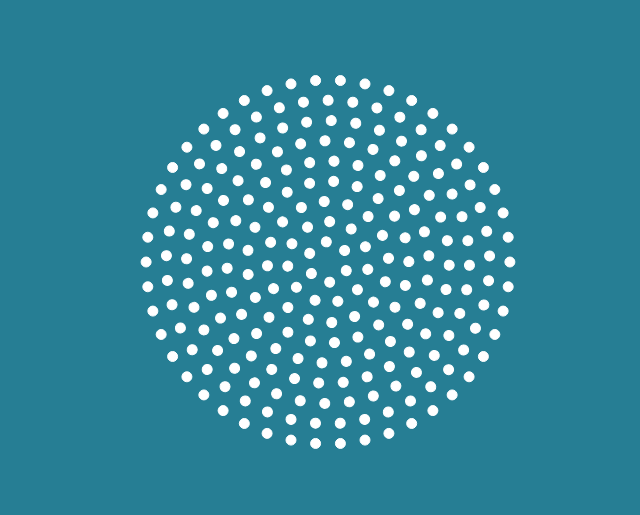
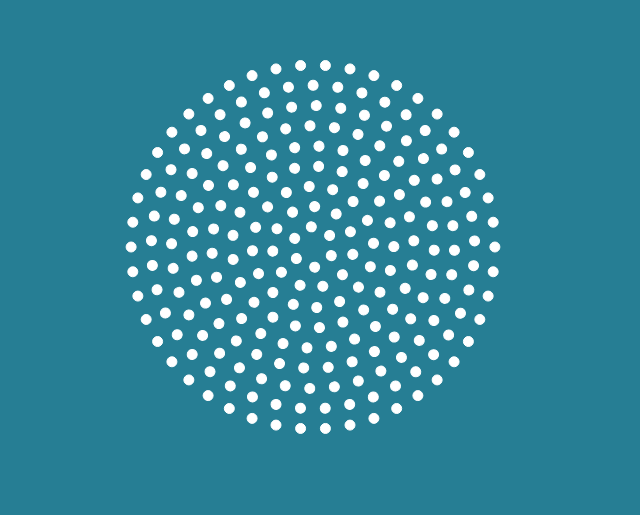
Before and after one commit to ondrek/sketches, a plain HTML site: page index.html in a window 1280 px wide. Shown: the part 138-653 px from the top of the page, without its empty margins (312-952 px from the left). Drawn offline with Linux system fonts and the light colour scheme.

Commit message:
Update meta tags

```diff
--- a/index.html
+++ b/index.html
@@ -1,8 +1,7 @@
 <!DOCTYPE><html><head>
 
     <meta charset="utf-8" />
-
-    <meta name="viewport" content="width=device-width, initial-scale=1" />
+    <meta name="viewport" content="width=device-width, initial-scale=1.0, maximum-scale=1.0, user-scalable=no;  minimal-ui" />
 
     <style type="text/css">
         canvas { position: absolute; left: 50%; top: 50%; margin: -250px; }
@@ -11,7 +10,7 @@
 
 </head><body>
 
-    <canvas id="b" width="500px" height="500px"></canvas>
+    <canvas id="b" width="470px" height="470px"></canvas>
     <script src="client.js"></script>
 
 </body></html>
```
